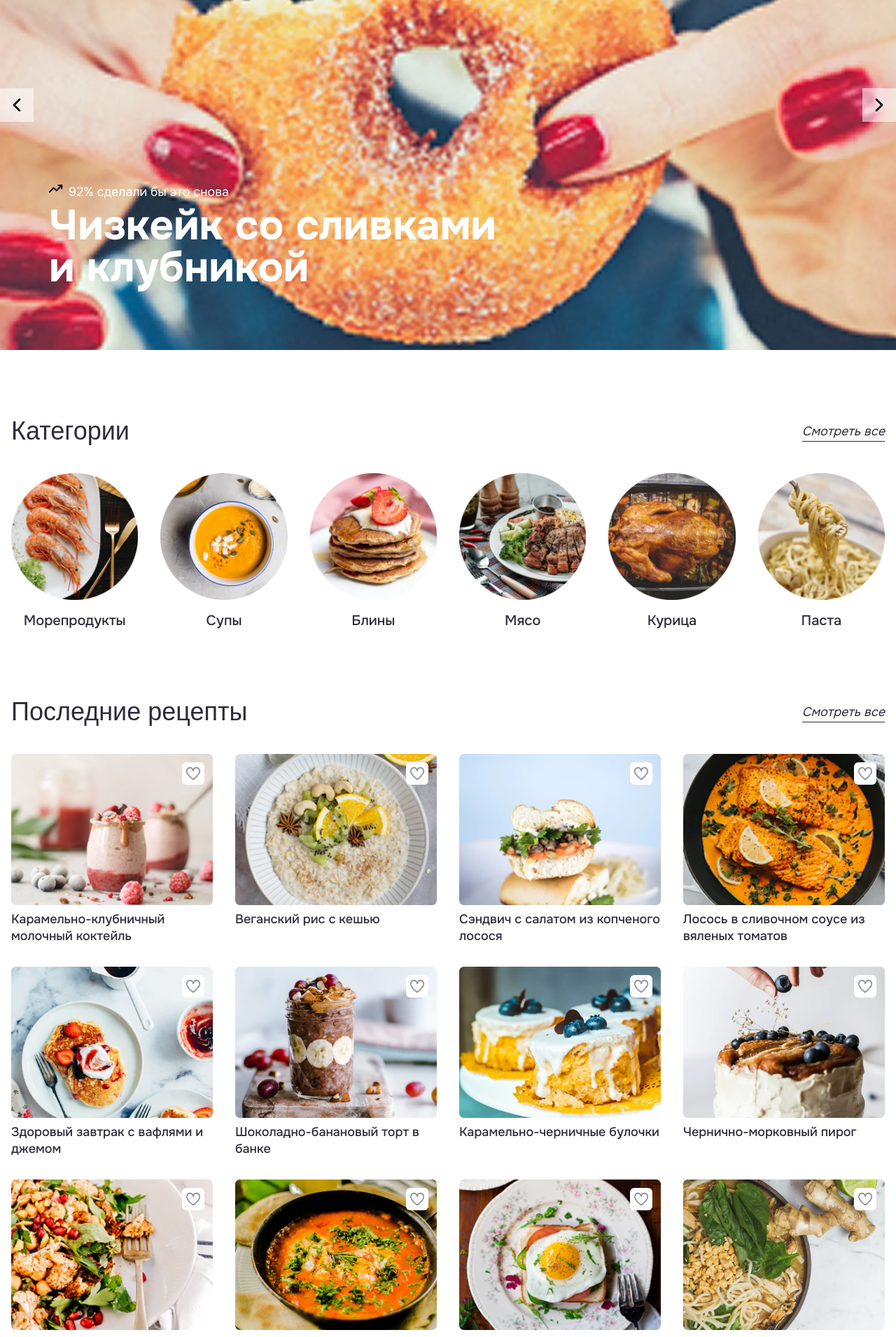
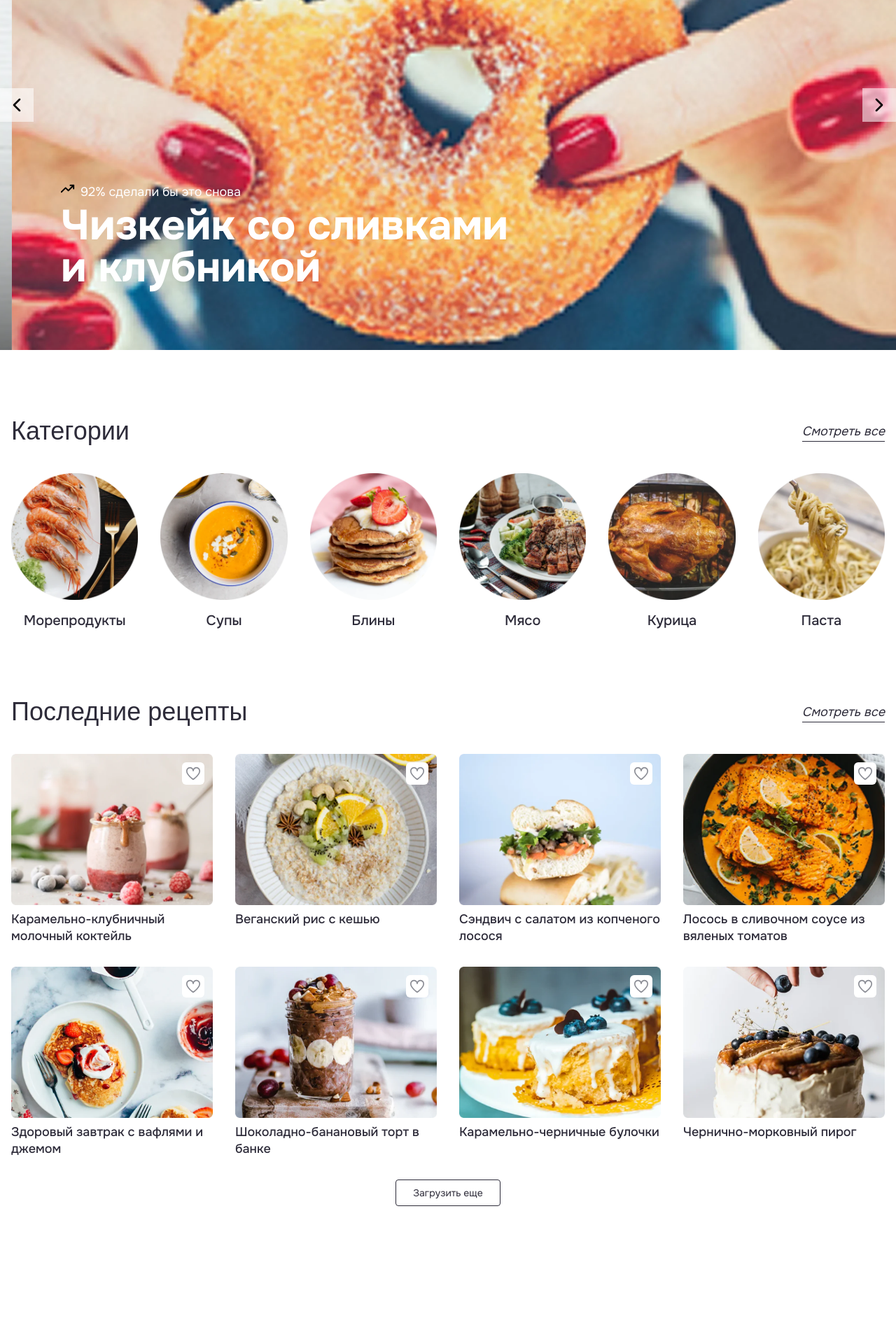
Before and after one commit to DiMoNiO04/diplom-frontend, a Next.js app: page / in a window 1280 px wide. Shown: the part 200-2110 px from the top of the page at 70% size. After the commit the page ends 2019 px from the top, so only its background shows below. Built offline with nearby package versions, Linux system fonts and the light colour scheme; a web font is replaced by a local one.

Commit message:
feat: add load more recipes

```diff
--- /dev/null
+++ b/src/components/blocks/LoadMoreRecipes.tsx
@@ -0,0 +1,34 @@
+'use client';
+
+import { useState } from 'react';
+
+import { ICardRecipe } from '@/utils/interfaces';
+
+import { Button } from '../ui';
+import { RecipesCardsList } from '.';
+
+interface ILoadMoreRecipesProps {
+  remainingRecipes: ICardRecipe[];
+  perPage: number;
+}
+
+export const LoadMoreRecipes = ({ remainingRecipes, perPage }: ILoadMoreRecipesProps) => {
+  const [visibleCount, setVisibleCount] = useState<number>(0);
+
+  const handleLoadMore = () => setVisibleCount((prev) => prev + perPage);
+
+  const visibleRecipes: ICardRecipe[] = remainingRecipes.slice(0, visibleCount);
+  const hasMore: boolean = visibleCount < remainingRecipes.length;
+  const hasRecipes: boolean = visibleCount !== 0;
+
+  return (
+    <>
+      {hasRecipes && <RecipesCardsList cards={visibleRecipes} nothingMsg="" />}
+      {hasMore && (
+        <div className="w-full flex items-center justify-center">
+          <Button text="Загрузить еще" size="sm" onClick={handleLoadMore} />
+        </div>
+      )}
+    </>
+  );
+};
--- a/src/components/blocks/MainSliderBtns.tsx
+++ b/src/components/blocks/MainSliderBtns.tsx
@@ -1,5 +1,4 @@
 import clsx from 'clsx';
-import Image from 'next/image';
 
 const STYLES = {
   btn: 'size-12 flex items-center justify-center bg-whiteLight transition-colors duration-300 hover:bg-white',
@@ -9,10 +8,10 @@ export const MainSliderBtns = () => {
   return (
     <div className="flex justify-between items-center w-full absolute top-1/2 -translate-y-1/2 z-10">
       <button className={clsx('nextButtonSlider', STYLES.btn)}>
-        <Image src={'/icons/arrowLeft.svg'} alt="" width={32} height={32} />
+        <img src={'/icons/arrowLeft.svg'} alt="" width={32} height={32} />
       </button>
       <button className={clsx('nextButtonSlider', STYLES.btn)}>
-        <Image src={'/icons/arrowRight.svg'} alt="" width={32} height={32} />
+        <img src={'/icons/arrowRight.svg'} alt="" width={32} height={32} />
       </button>
     </div>
   );
--- a/src/components/blocks/RecipesCardsList.tsx
+++ b/src/components/blocks/RecipesCardsList.tsx
@@ -14,7 +14,7 @@ export const RecipesCardsList = ({ cards, nothingMsg }: IRecipesCardsList) => {
   }
 
   return (
-    <div className="grid grid-cols-4 gap-8">
+    <div className="grid grid-cols-4 gap-8 mb-8">
       {cards.map((card) => (
         <CardRecipe key={card.name} {...card} />
       ))}
--- a/src/components/blocks/index.ts
+++ b/src/components/blocks/index.ts
@@ -1,5 +1,6 @@
+import { LoadMoreRecipes } from './LoadMoreRecipes';
 import { MainSliderBtns } from './MainSliderBtns';
 import { RecipesCardsList } from './RecipesCardsList';
 import { TitleSectionBlock } from './TitleSectionBlock';
 
-export { MainSliderBtns, RecipesCardsList, TitleSectionBlock };
+export { LoadMoreRecipes, MainSliderBtns, RecipesCardsList, TitleSectionBlock };
--- a/src/components/sections/LatestRecipes.tsx
+++ b/src/components/sections/LatestRecipes.tsx
@@ -2,13 +2,20 @@ import { recipesData } from '@/data';
 import { EUrls } from '@/utils/urls';
 
 import { RecipesCardsList, TitleSectionBlock } from '../blocks';
+import { LoadMoreRecipes } from '../blocks/LoadMoreRecipes';
+
+const RECIPES_PER_PAGE: number = 8;
 
 export const LatestRecipes = () => {
+  const initialRecipes = recipesData.slice(0, RECIPES_PER_PAGE);
+  const remainingRecipes = recipesData.slice(RECIPES_PER_PAGE);
+
   return (
     <section className="mb-24">
       <div className="custom-container">
         <TitleSectionBlock title="Последние рецепты" linkTxt="Смотреть все" linkUrl={EUrls.RECIPES} />
-        <RecipesCardsList cards={recipesData} nothingMsg="Рецептов на данный момент нет!" />
+        <RecipesCardsList cards={initialRecipes} nothingMsg="Рецептов на данный момент нет!" />
+        <LoadMoreRecipes remainingRecipes={remainingRecipes} perPage={RECIPES_PER_PAGE} />
       </div>
     </section>
   );
--- a/src/components/sections/MainSlider.tsx
+++ b/src/components/sections/MainSlider.tsx
@@ -36,12 +36,20 @@ export const MainSlider = () => {
           {slidesData.map((slide, index) => (
             <SwiperSlide className="relative size-full">
               <div className="relative w-full h-[700px]">
-                <Image src={slide.img} alt="" width={1440} height={634} className="w-full h-full object-cover" />
+                <Image
+                  src={slide.img}
+                  alt=""
+                  width={1440}
+                  height={634}
+                  className="w-full h-full object-cover"
+                  priority={index === 0}
+                  fetchPriority="high"
+                />
                 <div className="absolute inset-0 z-2 shadow-customSlide"></div>
               </div>
               <div className="absolute max-w-[1140px] py-10 mx-auto bottom-12 left-0 right-0 z-10">
                 <div className="flex items-start justify-start gap-2 max-w-[700px] mb-1">
-                  <Image src={'/icons/trendingUp.svg'} alt="Trending Up" width={20} height={20} />
+                  <img src="/icons/trendingUp.svg" alt="" width={20} height={20} />
                   <span className="text-white text-lg">{slide.description}</span>
                 </div>
                 {index === 0 ? (
--- /dev/null
+++ b/src/components/ui/Button.tsx
@@ -0,0 +1,57 @@
+import clsx from 'clsx';
+import Link from 'next/link';
+import { ButtonHTMLAttributes } from 'react';
+
+type TButtonVariant = 'default' | 'secondary';
+type TButtonSize = 'lg' | 'sm';
+
+interface IButtonProps extends ButtonHTMLAttributes<HTMLButtonElement> {
+  text: string;
+  variant?: TButtonVariant;
+  size?: TButtonSize;
+  href?: string;
+  external?: boolean;
+}
+
+export const Button = ({
+  text,
+  variant = 'default',
+  size = 'lg',
+  href,
+  external = false,
+  className,
+  disabled,
+  ...props
+}: IButtonProps) => {
+  const baseStyles = 'inline-block border transition-colors duration-300 text-center rounded';
+  const variantStyles = {
+    default: 'border-black bg-white text-black hover:bg-black hover:text-white',
+    secondary: 'border-orange-500 bg-orange-500 text-white hover:bg-white hover:text-orange-500',
+  };
+  const sizeStyles = {
+    lg: 'px-12 py-3 text-lg',
+    sm: 'px-6 py-2 text-sm',
+  };
+
+  const classes = clsx(baseStyles, variantStyles[variant], sizeStyles[size], className, {
+    'opacity-50 cursor-not-allowed': disabled,
+  });
+
+  if (href) {
+    return external ? (
+      <Link href={href} target="_blank" rel="noopener noreferrer" className={classes}>
+        {text}
+      </Link>
+    ) : (
+      <Link href={href} className={classes}>
+        {text}
+      </Link>
+    );
+  }
+
+  return (
+    <button className={classes} disabled={disabled} {...props}>
+      {text}
+    </button>
+  );
+};
--- a/src/components/ui/index.ts
+++ b/src/components/ui/index.ts
@@ -1,5 +1,6 @@
+import { Button } from './Button';
 import { LinkTitleSection } from './LinkTtitleSection';
 import { NothingMsg } from './NothingMsg';
 import { SecondTitle } from './SecondTitle';
 
-export { LinkTitleSection, NothingMsg, SecondTitle };
+export { Button, LinkTitleSection, NothingMsg, SecondTitle };
```
